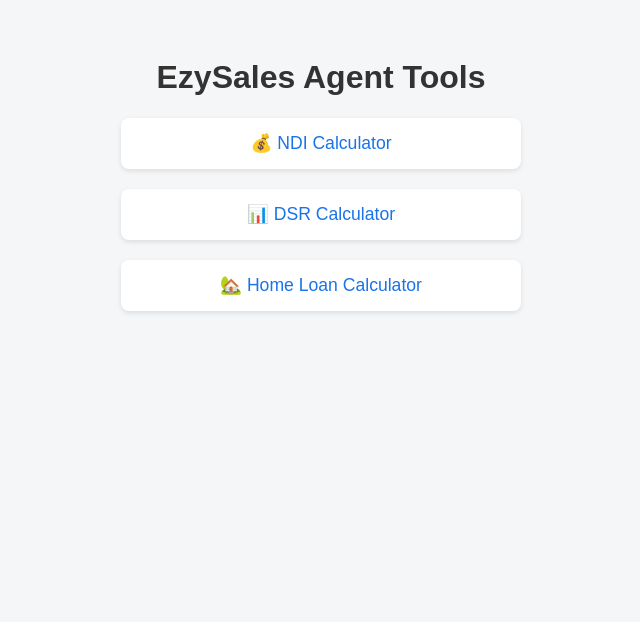
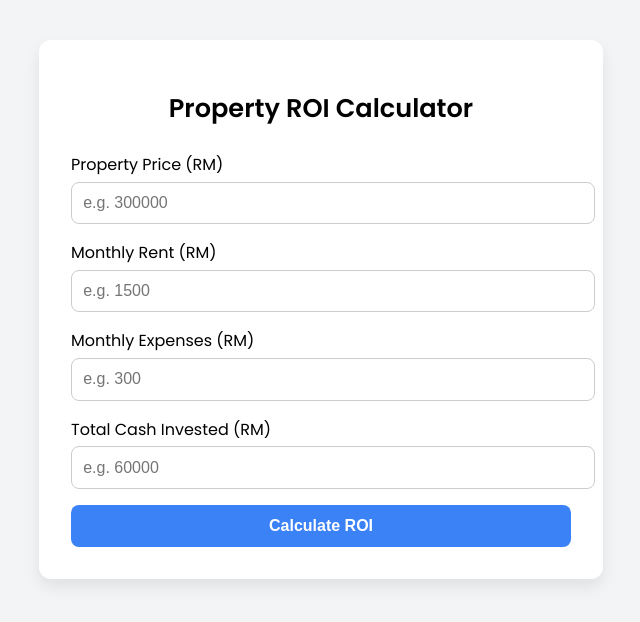
Before and after one commit to Kumar6363/roicalculator, a plain HTML site: page index.html in a window 1280 px wide. Shown: the whole page, without its empty margins (319-959 px from the left). Drawn offline with Linux system fonts and the light colour scheme.

Commit message:
Update index.html

```diff
--- a/index.html
+++ b/index.html
@@ -3,48 +3,123 @@
 <head>
   <meta charset="UTF-8" />
   <meta name="viewport" content="width=device-width, initial-scale=1.0" />
-  <title>EzySales Agent Tools</title>
+  <title>Property ROI Calculator</title>
+  <link href="https://fonts.googleapis.com/css2?family=Poppins:wght@400;600&display=swap" rel="stylesheet">
   <style>
     body {
-      font-family: sans-serif;
+      font-family: 'Poppins', sans-serif;
+      background: #f3f4f6;
       display: flex;
-      flex-direction: column;
-      align-items: center;
-      padding: 30px;
-      background: #f4f6f8;
+      justify-content: center;
+      padding: 2rem;
+    }
+    .card {
+      background: #fff;
+      padding: 2rem;
+      width: 100%;
+      max-width: 500px;
+      border-radius: 12px;
+      box-shadow: 0 8px 16px rgba(0, 0, 0, 0.08);
     }
     h1 {
-      color: #333;
+      text-align: center;
+      font-size: 1.6rem;
+      margin-bottom: 1.5rem;
+      font-weight: 600;
     }
-    .tools {
-      display: grid;
-      grid-template-columns: 1fr;
-      gap: 20px;
+    label {
+      display: block;
+      margin-bottom: 0.3rem;
+      font-weight: 500;
+    }
+    input {
       width: 100%;
-      max-width: 400px;
+      padding: 0.7rem;
+      border: 1px solid #ccc;
+      border-radius: 8px;
+      margin-bottom: 1rem;
+      font-size: 1rem;
     }
-    .tools a {
-      background: white;
-      padding: 15px 20px;
+    button {
+      width: 100%;
+      padding: 0.75rem;
+      background: #3b82f6;
+      color: white;
+      border: none;
+      border-radius: 8px;
+      font-weight: 600;
+      font-size: 1rem;
+      cursor: pointer;
+    }
+    button:hover {
+      background: #2563eb;
+    }
+    .result {
+      margin-top: 1.5rem;
+      background: #f0fdf4;
+      padding: 1rem;
+      border-left: 4px solid #22c55e;
+      border-radius: 8px;
       text-align: center;
-      text-decoration: none;
-      border-radius: 8px;
-      box-shadow: 0 2px 5px rgba(0,0,0,0.1);
+    }
+    .result p {
+      margin: 0.4rem 0;
       font-size: 1.1rem;
-      color: #1a73e8;
-      transition: all 0.2s ease;
-    }
-    .tools a:hover {
-      background: #e6f0ff;
+      font-weight: 600;
+      color: #16a34a;
     }
   </style>
 </head>
 <body>
-  <h1>EzySales Agent Tools</h1>
-  <div class="tools">
-    <a href="https://ezyndicalculation.netlify.app/" target="_blank">💰 NDI Calculator</a>
-    <a href="https://ezydsrcalculation.netlify.app/" target="_blank">📊 DSR Calculator</a>
-    <a href="https://ezyhomeloancalculator.netlify.app/" target="_blank">🏡 Home Loan Calculator</a>
+  <div class="card">
+    <h1>Property ROI Calculator</h1>
+
+    <label>Property Price (RM)</label>
+    <input type="number" id="price" placeholder="e.g. 300000" />
+
+    <label>Monthly Rent (RM)</label>
+    <input type="number" id="rent" placeholder="e.g. 1500" />
+
+    <label>Monthly Expenses (RM)</label>
+    <input type="number" id="expenses" placeholder="e.g. 300" />
+
+    <label>Total Cash Invested (RM)</label>
+    <input type="number" id="cash" placeholder="e.g. 60000" />
+
+    <button onclick="calcROI()">Calculate ROI</button>
+
+    <div class="result" id="result" style="display:none;">
+      <p>Annual Rental Income: <span id="annualRent"></span></p>
+      <p>Annual Expenses: <span id="annualExp"></span></p>
+      <p>Net Annual Income: <span id="netIncome"></span></p>
+      <p>ROI: <span id="roi"></span></p>
+    </div>
   </div>
+
+  <script>
+    function fmt(num) {
+      return 'RM ' + num.toLocaleString('en-MY', { minimumFractionDigits: 2 });
+    }
+
+    function calcROI() {
+      const price = parseFloat(document.getElementById('price').value) || 0;
+      const rent = parseFloat(document.getElementById('rent').value) || 0;
+      const exp = parseFloat(document.getElementById('expenses').value) || 0;
+      const cash = parseFloat(document.getElementById('cash').value) || 0;
+
+      if (!price || !rent || !cash) return;
+
+      const annualRent = rent * 12;
+      const annualExp = exp * 12;
+      const netIncome = annualRent - annualExp;
+      const roiPct = (netIncome / cash) * 100;
+
+      document.getElementById('annualRent').textContent = fmt(annualRent);
+      document.getElementById('annualExp').textContent = fmt(annualExp);
+      document.getElementById('netIncome').textContent = fmt(netIncome);
+      document.getElementById('roi').textContent = roiPct.toFixed(2) + '%';
+      document.getElementById('result').style.display = 'block';
+    }
+  </script>
 </body>
 </html>
```
